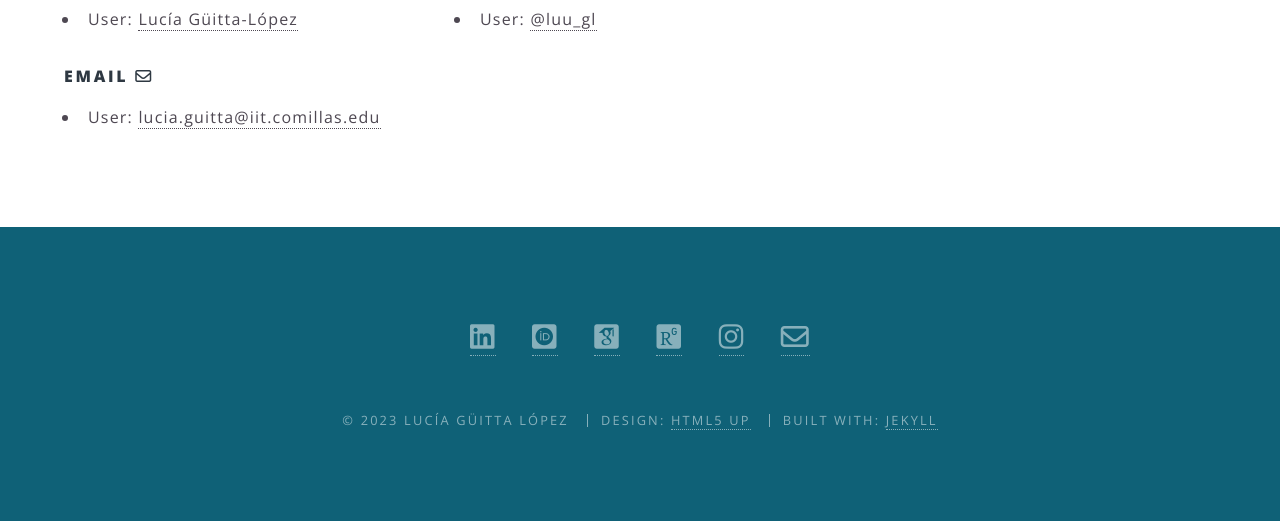
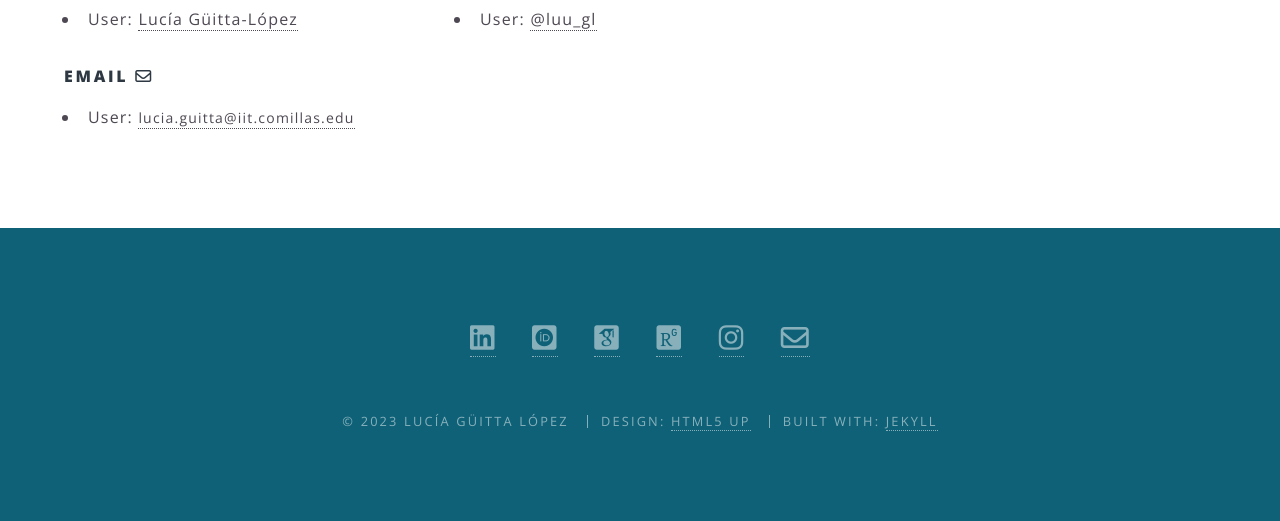
Before and after one commit to Lucia-Guitta/Lucia-Guitta.github.io, a Jekyll site: the page built from contact.html, in a window 1280 px wide and 1138 px high. Shown: the part 614-1135 px from the top of the window. Built offline with Jekyll 4.4.1, drawn with Linux system fonts in a browser that asks for light colours; some web fonts are replaced.

Commit message:
Modify size letters

```diff
--- a/contact.html
+++ b/contact.html
@@ -37,7 +37,7 @@ title: Contact
     <div class="4u 12u$(medium)">
         <h4>Email <i class="fa-regular fa-envelope"></i></h4>
         <ul>
-            <li>User: <a target="_blank" href="mailto:lucia.guitta@iit.comillas.edu">lucia.guitta@iit.comillas.edu</a></li>
+            <li>User: <a target="_blank" href="mailto:lucia.guitta@iit.comillas.edu"><span style="font-size: 14px;">lucia.guitta@iit.comillas.edu</span></a></li>
         </ul>
     </div>
 
```
